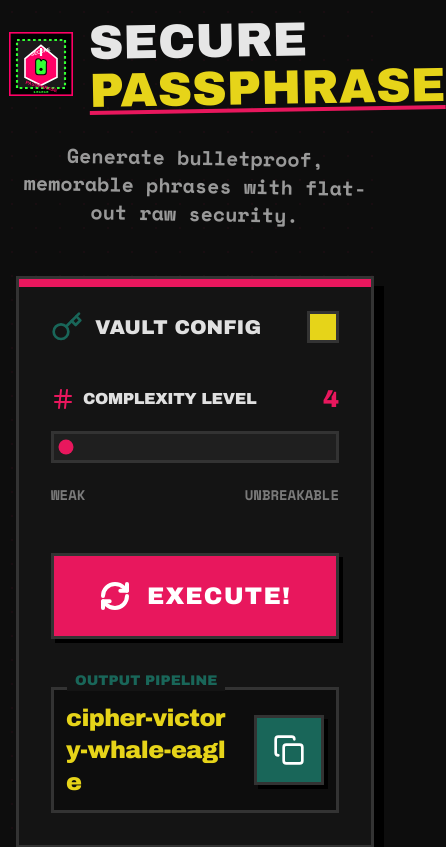
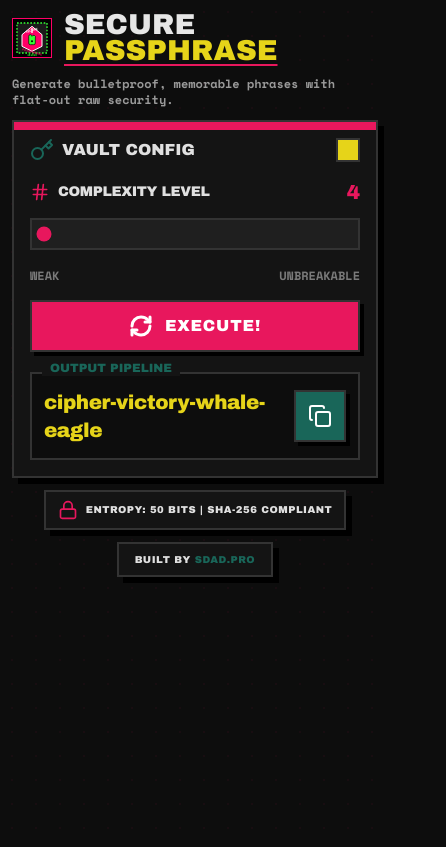
Before and after one commit to instax-dutta/SecurePassPhraseGen, a React (Vite) app: page / in a window 390 px wide. Shown: the top 847 px of the page, 446 px wide, since content can reach past the window. Built offline with nearby package versions, Linux system fonts and the light colour scheme.

Commit message:
Improve responsive layout to fit initial viewport and mobile ergonomics

```diff
--- a/src/App.tsx
+++ b/src/App.tsx
@@ -108,52 +108,50 @@ function App() {
   }
 
   return (
-    <div className="min-h-screen bg-background text-foreground font-sans selection:bg-primary selection:text-white p-4 md:p-8 flex items-center justify-center">
+    <div className="h-[100dvh] overflow-hidden bg-background text-foreground font-sans selection:bg-primary selection:text-white p-3 sm:p-4 md:p-6">
       {/* Decorative background grid/elements (optional but adds vibe) */}
       <div className="fixed inset-0 pointer-events-none opacity-5 z-0"
         style={{ backgroundImage: 'radial-gradient(hsl(var(--primary)) 1px, transparent 1px)', backgroundSize: '24px 24px' }}
         aria-hidden="true" />
 
       {/* Content */}
-      <main className="relative z-10 container max-w-4xl mx-auto flex flex-col items-center">
-        <div className="flex items-center gap-4 mb-8">
-          <img src="/logo.svg" alt="Secure Passphrase Generator Logo" className="w-16 h-16" />
-          <div>
-            <h1 className="text-5xl md:text-7xl font-heading leading-none uppercase -rotate-1">
-              Secure
-              <br />
-              <span className="text-accent underline decoration-primary underline-offset-4">Passphrase</span>
+      <main className="relative z-10 mx-auto flex h-full w-full max-w-5xl flex-col gap-3 sm:gap-4">
+        <header className="flex items-center justify-between gap-3">
+          <div className="flex min-w-0 items-center gap-3">
+            <img src="/logo.svg" alt="Secure Passphrase Generator Logo" className="h-10 w-10 sm:h-12 sm:w-12 md:h-14 md:w-14" />
+            <h1 className="font-heading leading-[0.9] uppercase text-[clamp(1.8rem,6vw,3.6rem)]">
+              Secure <span className="text-accent underline decoration-primary underline-offset-4">Passphrase</span>
             </h1>
           </div>
-        </div>
+        </header>
 
-        <p className="text-xl md:text-2xl font-bold text-muted-foreground max-w-2xl text-center mb-12 rotate-1">
+        <p className="max-w-2xl text-xs font-bold text-muted-foreground sm:text-sm md:text-base">
           Generate bulletproof, memorable phrases with flat-out raw security.
         </p>
 
         {/* Main Interface */}
-        <div className="w-full space-y-8">
-          <section className="brutal-card p-8 md:p-12 relative overflow-hidden group">
+        <div className="flex min-h-0 flex-1 flex-col gap-3 sm:gap-4">
+          <section className="brutal-card relative overflow-hidden p-4 sm:p-5 md:p-6">
             {/* Top Bar Decoration */}
-            <div className="absolute top-0 left-0 right-0 h-2 bg-primary" aria-hidden="true" />
+            <div className="absolute left-0 right-0 top-0 h-2 bg-primary" aria-hidden="true" />
 
-            <div className="flex items-center justify-between mb-10">
-              <div className="flex items-center gap-3">
-                <Key className="w-8 h-8 text-secondary" aria-hidden="true" />
-                <span className="font-heading text-xl uppercase">Vault Config</span>
+            <div className="mb-4 flex items-center justify-between sm:mb-5">
+              <div className="flex items-center gap-2 sm:gap-3">
+                <Key className="h-6 w-6 text-secondary sm:h-7 sm:w-7" aria-hidden="true" />
+                <span className="font-heading text-base uppercase sm:text-lg">Vault Config</span>
               </div>
-              <div className="h-8 w-8 brutal-border bg-accent" aria-hidden="true" />
+              <div className="h-6 w-6 brutal-border bg-accent sm:h-7 sm:w-7" aria-hidden="true" />
             </div>
 
             {/* Controls */}
-            <div className="grid grid-cols-1 md:grid-cols-2 gap-12 mb-12">
-              <div className="space-y-4">
+            <div className="mb-5 grid grid-cols-1 gap-4 md:grid-cols-2 md:gap-6">
+              <div className="space-y-3">
                 <div className="flex items-center justify-between font-heading">
                   <div className="flex items-center gap-2">
-                    <Hash className="w-6 h-6 text-primary" aria-hidden="true" />
-                    <span className="uppercase tracking-tight">Complexity Level</span>
+                    <Hash className="h-5 w-5 text-primary sm:h-6 sm:w-6" aria-hidden="true" />
+                    <span className="uppercase tracking-tight text-sm sm:text-base">Complexity Level</span>
                   </div>
-                  <span className="text-2xl text-primary">{wordCount}</span>
+                  <span className="text-xl text-primary sm:text-2xl">{wordCount}</span>
                 </div>
                 <input
                   type="range"
@@ -161,14 +159,14 @@ function App() {
                   max={maxWordCount}
                   value={wordCount}
                   onChange={(e) => setWordCount(parseInt(e.target.value, 10))}
-                  className="w-full h-8 bg-muted brutal-border appearance-none cursor-pointer accent-primary p-1"
+                  className="h-8 w-full cursor-pointer appearance-none bg-muted p-1 brutal-border accent-primary"
                   aria-label="Passphrase complexity level"
                   role="slider"
                   aria-valuemin={4}
                   aria-valuemax={maxWordCount}
                   aria-valuenow={wordCount}
                 />
-                <div className="flex justify-between text-sm font-bold opacity-50 uppercase">
+                <div className="flex justify-between text-xs font-bold uppercase opacity-50 sm:text-sm">
                   <span>Weak</span>
                   <span>Unbreakable</span>
                 </div>
@@ -177,10 +175,10 @@ function App() {
               <div className="flex flex-col justify-end">
                 <button
                   onClick={generatePassphrase}
-                  className="brutal-button bg-primary text-white p-6 flex items-center justify-center space-x-4 text-2xl group active:bg-primary/90"
+                  className="brutal-button flex min-h-11 items-center justify-center gap-3 bg-primary px-4 py-3 text-base text-white active:bg-primary/90 sm:text-lg"
                   aria-label="Generate new secure passphrase"
                 >
-                  <RefreshCw className="w-8 h-8 group-hover:rotate-180 transition-transform duration-700" strokeWidth={3} aria-hidden="true" />
+                  <RefreshCw className="h-6 w-6 transition-transform duration-700 group-hover:rotate-180" strokeWidth={3} aria-hidden="true" />
                   <span>Execute!</span>
                 </button>
               </div>
@@ -188,28 +186,28 @@ function App() {
 
             {/* Generated Output */}
             <div className="relative">
-              <label className="absolute -top-4 left-4 font-heading bg-card px-2 text-sm uppercase text-secondary">Output Pipeline</label>
-              <div className="brutal-input flex items-center justify-between gap-6 min-h-[100px] p-6 group-hover:border-primary transition-colors">
-                <p className="text-2xl md:text-4xl font-heading text-accent break-all flex-1 tracking-tight">
+              <label className="absolute -top-3 left-3 bg-card px-2 font-heading text-xs uppercase text-secondary sm:text-sm">Output Pipeline</label>
+              <div className="brutal-input flex min-h-[88px] items-center justify-between gap-3 p-3 transition-colors sm:min-h-[96px] sm:gap-4 sm:p-4">
+                <p className="flex-1 break-words font-heading text-xl tracking-tight text-accent sm:text-2xl md:text-3xl">
                   {passphrase || 'WAITING FOR DATA...'}
                 </p>
                 {passphrase && (
                   <button
                     onClick={copyToClipboard}
-                    className="brutal-button bg-secondary text-white p-4 hover:bg-secondary/90 shrink-0"
+                    className="brutal-button shrink-0 bg-secondary p-3 text-white hover:bg-secondary/90"
                     title="Copy to clipboard"
                     aria-label="Copy passphrase to clipboard"
                   >
                     {copied ? (
-                      <CheckCircle className="w-8 h-8 text-accent" aria-hidden="true" />
+                      <CheckCircle className="h-6 w-6 text-accent sm:h-7 sm:w-7" aria-hidden="true" />
                     ) : (
-                      <Copy className="w-8 h-8" aria-hidden="true" />
+                      <Copy className="h-6 w-6 sm:h-7 sm:w-7" aria-hidden="true" />
                     )}
                   </button>
                 )}
               </div>
               {generationError && (
-                <p className="mt-3 font-bold text-sm text-primary uppercase tracking-wide">
+                <p className="mt-2 text-xs font-bold uppercase tracking-wide text-primary sm:text-sm">
                   {generationError}
                 </p>
               )}
@@ -218,27 +216,27 @@ function App() {
 
           {/* Security Status Badge */}
           <section className="flex justify-center">
-            <div className="brutal-card bg-secondary/20 p-4 flex items-center gap-4 -rotate-1">
-              <Lock className="w-6 h-6 text-primary" aria-hidden="true" />
-              <span className="font-heading text-sm uppercase tracking-widest">
+            <div className="brutal-card flex items-center gap-2 bg-secondary/20 px-3 py-2 sm:gap-3 sm:px-4 sm:py-3">
+              <Lock className="h-5 w-5 text-primary sm:h-6 sm:w-6" aria-hidden="true" />
+              <span className="font-heading text-[10px] uppercase tracking-wider sm:text-xs md:text-sm">
                 Entropy: {wordCount * 12.5} Bits | SHA-256 Compliant
               </span>
             </div>
           </section>
-        </div>
 
-        {/* Footer with Backlink */}
-        <footer className="mt-16 w-full flex justify-center">
-          <a
+          {/* Footer with Backlink */}
+          <footer className="flex justify-center">
+            <a
             href="https://sdad.pro"
             target="_blank"
             rel="noopener noreferrer"
-            className="brutal-card bg-primary text-white px-6 py-3 font-heading uppercase tracking-widest text-sm hover:translate-x-1 hover:translate-y-1 hover:shadow-none transition-all"
+            className="brutal-card bg-primary px-4 py-2 text-[10px] font-heading uppercase tracking-wider text-white transition-all hover:translate-x-1 hover:translate-y-1 hover:shadow-none sm:px-5 sm:py-3 sm:text-xs"
             aria-label="Visit SDAD.PRO - creator of this passphrase generator"
           >
-            Built by <span className="text-secondary">SDAD.PRO</span>
-          </a>
-        </footer>
+              Built by <span className="text-secondary">SDAD.PRO</span>
+            </a>
+          </footer>
+        </div>
       </main>
     </div>
   );
--- a/src/index.css
+++ b/src/index.css
@@ -46,6 +46,17 @@ html {
   scroll-behavior: smooth;
 }
 
+html,
+body,
+#root {
+  height: 100%;
+}
+
+body {
+  overflow-x: hidden;
+  line-height: 1.5;
+}
+
 /* Custom Utilities for Neobrutalism */
 .brutal-border {
   border: var(--border-width) solid hsl(var(--border));
@@ -72,6 +83,13 @@ html {
   box-shadow: 0px 0px 0px #000000;
 }
 
+.brutal-button:focus-visible,
+a:focus-visible,
+input:focus-visible {
+  outline: 3px solid hsl(var(--accent));
+  outline-offset: 2px;
+}
+
 .brutal-input {
   background-color: hsl(var(--background));
   border: var(--border-width) solid hsl(var(--border));
@@ -82,3 +100,10 @@ html {
   outline: none;
   box-shadow: 0 0 0 2px hsl(var(--primary));
 }
+
+@media (max-width: 640px) {
+  :root {
+    --border-width: 2px;
+    --card-shadow: 6px 6px 0px #000000;
+  }
+}
```
